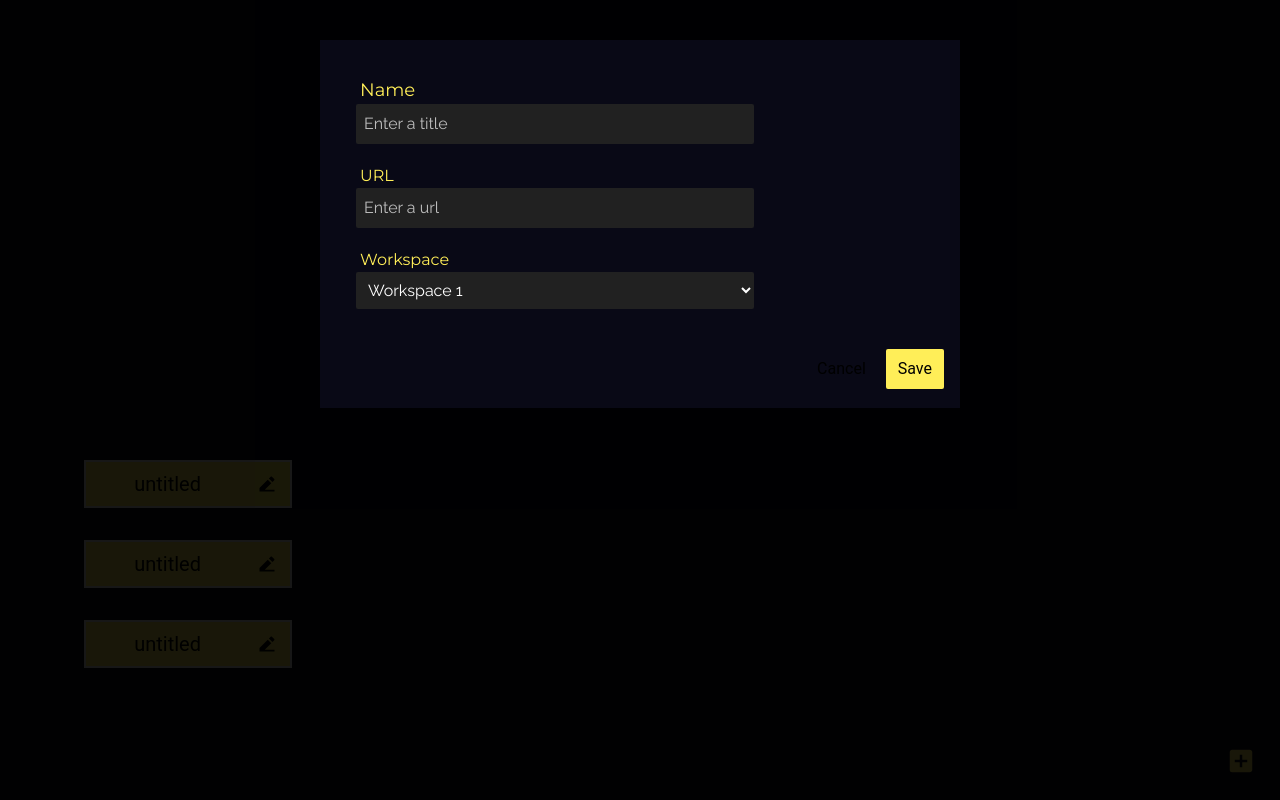
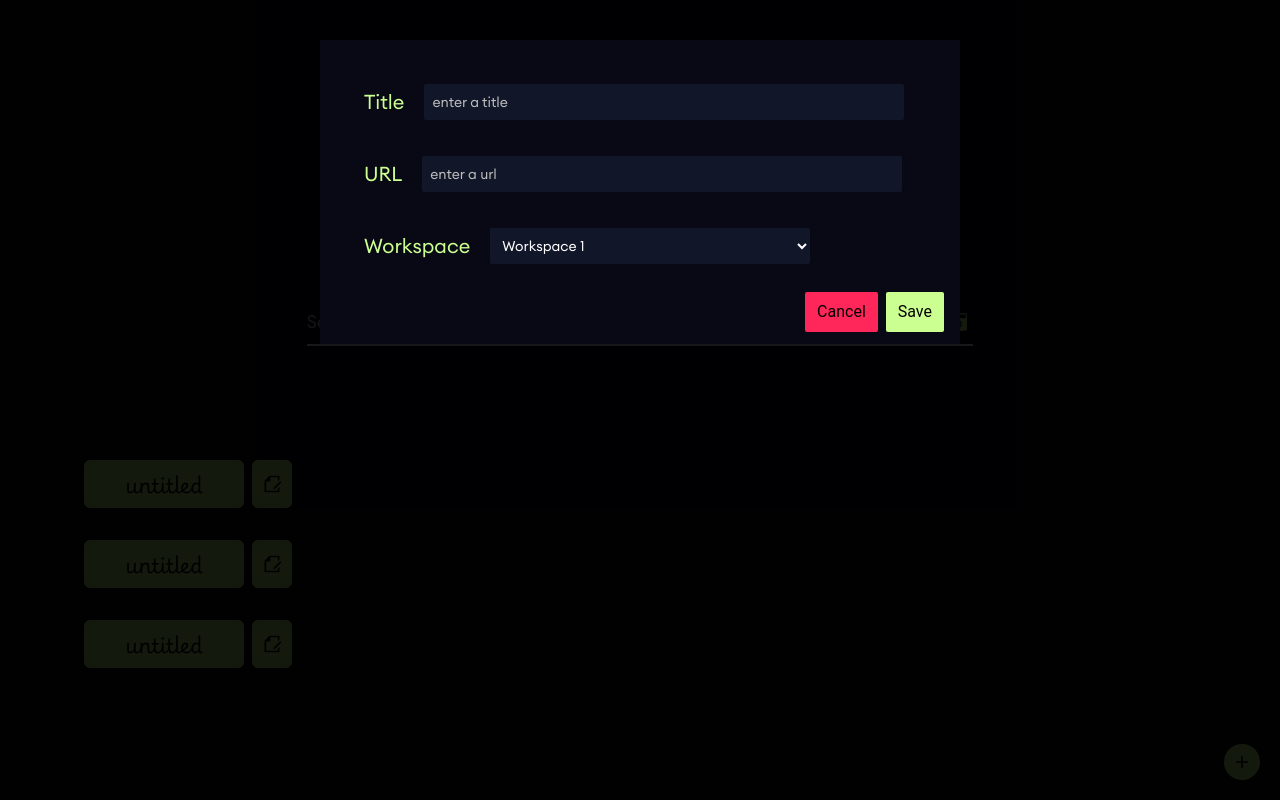
Before and after one commit to Yash0z/Start_page, a React (Vite) app: page / in a window 1280 px wide. Both pictures are taken after a click on the button 1241 px from the left and 761 px from the top of the page. Built offline with nearby package versions, Linux system fonts and the light colour scheme; a web font is replaced by a local one.

Commit message:
updated colors and fonts

```diff
--- a/src/App.jsx
+++ b/src/App.jsx
@@ -1,5 +1,5 @@
 import React from "react";
-import { MdAddBox } from "@react-icons/all-files/md/MdAddBox";
+import { MdAdd } from "@react-icons/all-files/md/MdAdd";
 import Search from "./Components/Search";
 import Popup from "./Components/Popup";
 import Workspace from "./Components/Workspace";
@@ -43,8 +43,8 @@ function App() {
 	return (
 		<>
 			<div className='relative w-screen h-[39vh]'>
-				<div className='absolute w-full text-center top-20 font-Montserrat text-[100px] font-extrabold text-yellow-400 '>
-					スペースウ
+				<div className='absolute w-full text-center top-20 font-Noto_JP text-[100px] text-accent1 '>
+					グーグル
 				</div>
 				<Search className='absolute inset-0 m-auto' />
 			</div>
@@ -67,10 +67,10 @@ function App() {
 				/>
 				<button
 					aria-label='addShortcut'
-					className='p-1 rounded-full absolute bottom-5 right-5'
+					className='p-2 rounded-full absolute bottom-5 right-5 bg-accent2 flex justify-between items-center'
 					onClick={togglePopup}
 				>
-					<MdAddBox size={30} className='bg-transparent text-yellow-400' />
+					<MdAdd size={20} className='bg-transparent  rounded-full ' />
 				</button>
 			</div>
 			{isOpen && <Popup isOpen={togglePopup} addCard={addCard} />}
--- a/src/Components/Card.jsx
+++ b/src/Components/Card.jsx
@@ -23,14 +23,14 @@ const Card = ({ id, title, link, onDelete }) => {
 			{isVisible ? (
 				<div
 					onContextMenu={handleContextMenu}
-					className='font-Questrial text-xl rounded-sm  text-white border text-center  font-bold card-container relative h-full w-full'
+					className='font-Euclid_li text-xl rounded-sm border-y border-accent1 text-white text-center card-container relative h-full w-full'
 				>
 					<a href={link} className=' content-center block w-full h-full'>
-						~ {title}
+						 {title}
 					</a>
 				</div>
 			) : (
-				<div className='flex justify-center gap-2 text-yellow-400 border w-full h-full '>
+				<div className='flex justify-center gap-2 text-accent2 border-y border-accent1 w-full h-full '>
 					<button onClick={handleDeleteClick} aria-label='Delete'>
 						<RiDeleteBin6Fill size={20} />
 					</button>
--- a/src/Components/GroupEditor.jsx
+++ b/src/Components/GroupEditor.jsx
@@ -1,5 +1,5 @@
 import React, { useState, useRef } from "react";
-import { RiEdit2Fill } from "@react-icons/all-files/ri/RiEdit2Fill";
+import { RiFileEditLine } from "@react-icons/all-files/ri/RiFileEditLine";
 
 const GroupNameEditor = ({ initialName, workspaceId }) => {
   const [groupName, setGroupName] = useState(initialName);
@@ -23,22 +23,22 @@ const GroupNameEditor = ({ initialName, workspaceId }) => {
   };
 
   return (
-    <div className='flex justify-between relative my-auto h-12 w-20 min-w-52 border-2'>
+    <div className='flex justify-between relative my-auto h-24 md:h-12 w-20 min-w-52 gap-2'>
       <div
         ref={nameRef}
         contentEditable={isEditing}
         suppressContentEditableWarning={true}
-        className='bg-yellow-400 text-xl w-[80%] h-full text-center content-center outline-none'
+        className='bg-accent2 text-textclr1 font-PlaywriteEN text-xl w-[80%] h-full text-center content-center outline-none rounded-md'
         onBlur={handleNameChange}
       >
         {groupName}
       </div>
       <button
         aria-label='editGroup'
-        className='w-[20%] h-full bg-yellow-400'
+        className='w-[20%] h-full bg-accent2 rounded-md content-center flex justify-center items-center'
         onClick={toggleEditMode}
       >
-        <RiEdit2Fill className='ml-2 bg-yellow-400' size={20} />
+        <RiFileEditLine className=' bg-transparent text-textclr1' size={20} />
       </button>
     </div>
   );
--- a/src/Components/Popup.jsx
+++ b/src/Components/Popup.jsx
@@ -31,48 +31,48 @@ const Popup = ({ addCard, isOpen }) => {
 	return (
 		<>
 			<div className='fixed inset-0 bg-black bg-opacity-90 '>
-				<div className='text-white relative top-10 p-4 mx-auto w-[40rem] h-[23rem]'>
-					<div className='flex flex-col gap-5 p-5 font-Raleway'>
+				<div className='text-white relative top-10 p-4 mx-auto w-[40rem] h-[19rem] '>
+					<div className='flex flex-col gap-5 p-5 font-Euclid_re text-xl text-accent2 '>
 						{/* Name input */}
-						<label>
-							<span className='text-lg font-Montserrat text-yellow-400 p-1'>
-								Name
+						<label className="flex p-2 items-center gap-5 ">
+							<span>
+								Title
 							</span>
 							<div>
 								<input
 									type='text'
-									className='bg-gray-900 p-2 rounded-sm w-[70%] outline-none'
+									className='bg-filled p-2 text-textclr2 text-sm rounded-sm w-[30rem] outline-none'
 									value={name}
 									onChange={handleNameChange}
-									placeholder='Enter a title'
+									placeholder='enter a title'
 								/>
 							</div>
 						</label>
 
 						{/* URL input */}
-						<label>
-							<span className='textlg font-Montserrat text-yellow-400 p-1'>
+						<label className="flex p-2 items-center gap-5 ">
+							<span >
 								URL
 							</span>
 							<div>
 								<input
 									type='text'
-									className='bg-gray-900 p-2 rounded-sm w-[70%] outline-none'
+									className='bg-filled p-2 text-textclr2 text-sm rounded-sm w-[30rem] outline-none'
 									value={url}
 									onChange={handleUrlChange}
-									placeholder='Enter a url'
+									placeholder='enter a url'
 								/>
 							</div>
 						</label>
 
 						{/* Workspace select */}
-						<label>
-							<span className='textlg font-Montserrat text-yellow-400 p-1'>
+						<label className="flex p-2  items-center gap-5 ">
+							<span >
 								Workspace
 							</span>
 							<div>
 								<select
-									className='bg-gray-900 p-2 rounded-sm w-[70%] outline-none'
+									className='bg-filled p-2 text-textclr2 text-sm rounded-sm w-[20rem] outline-none'
 									value={selectedWorkspace}
 									onChange={handleWorkspaceChange}
 								>
@@ -85,16 +85,16 @@ const Popup = ({ addCard, isOpen }) => {
 					</div>
 
 					{/* Submit and Cancel buttons */}
-					<div className='flex justify-end gap-2 h-10 top-5 relative text-black'>
+					<div className='flex justify-end gap-2 h-10 bg-transparent relative text-black'>
 						<button
 							onClick={handleClose}
-							className='bg-slate-300 px-3 rounded-sm'
+							className='bg-accent1 px-3 rounded-sm'
 						>
 							Cancel
 						</button>
 						<button
 							onClick={handleSubmit}
-							className='bg-yellow-400 px-3 rounded-sm'
+							className='bg-accent2 px-3 rounded-sm'
 						>
 							Save
 						</button>
--- a/src/Components/Search.jsx
+++ b/src/Components/Search.jsx
@@ -19,9 +19,9 @@ const Search = () => {
 
 	return (
 		<>
-			<div className='relative  flex justify-center top-72  mx-auto  p-5 max-w-[40rem] bg-transparent    '>
+			<div className='relative  flex justify-center top-72  mx-auto  p-5 max-w-[45rem] bg-transparent    '>
 				<input
-					className='border-b-2 outline-none w-[88%] text-white pb-2 bg-transparent'
+					className='font-Euclid_re  text-lg border-b-2 outline-none w-[88%] text-white pb-2 bg-transparent'
 					type='text'
 					placeholder='Search Something'
 					value={query}
@@ -30,14 +30,14 @@ const Search = () => {
 				/>
 				<button
 					onClick={searchGoogle}
-					className='border-b-2 text-yellow-400 w-[10%] sm:w-[6%] md:w-[5%] pb-2  '
+					className='border-b-2 text-accent2 w-[10%] sm:w-[6%] md:w-[5%] pb-2  '
 					aria-label='Search Google'
 				>
 					<FaGoogle className='ml-2' size={20} />
 				</button>
 				<button
 					onClick={searchGoogle}
-					className='border-b-2 text-yellow-400 w-[10%] sm:w-[6%] md:w-[5%] pb-2  '
+					className='border-b-2 text-accent2 w-[10%] sm:w-[6%] md:w-[5%] pb-2  '
 					aria-label='Search Camera'
 				>
 					<FaCameraRetro className='ml-2' size={20} />
--- a/src/index.css
+++ b/src/index.css
@@ -74,11 +74,11 @@
 }
 
 :root {
-   --background: 9, 9, 22,1;
-   --accent-1: 119, 67, 219;
-   --accent-2: 170, 122, 183;
+   --background: 9, 9, 22, 1;
+   --accent-1: 255, 38, 89;
+   --accent-2: 204, 255, 145;
    --accent-3: 63, 114, 175;
    --text-clr1: 0, 0, 0;
-   --text-clr2: 0, 0, 0;
-   --filled: 181, 192, 208;
+   --text-clr2: 255, 255, 255;
+   --filled: 17, 22, 41;
 }
```
